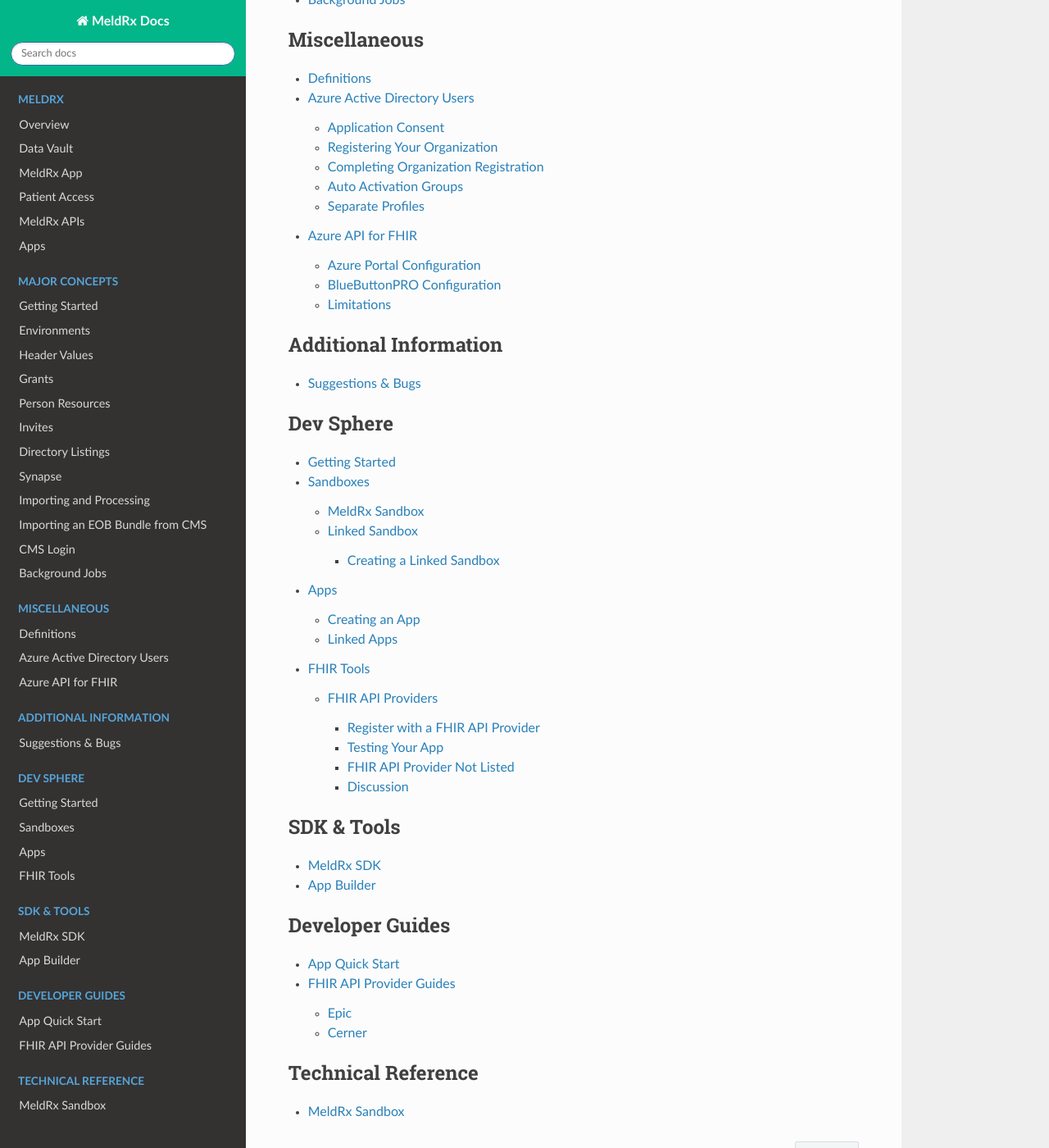
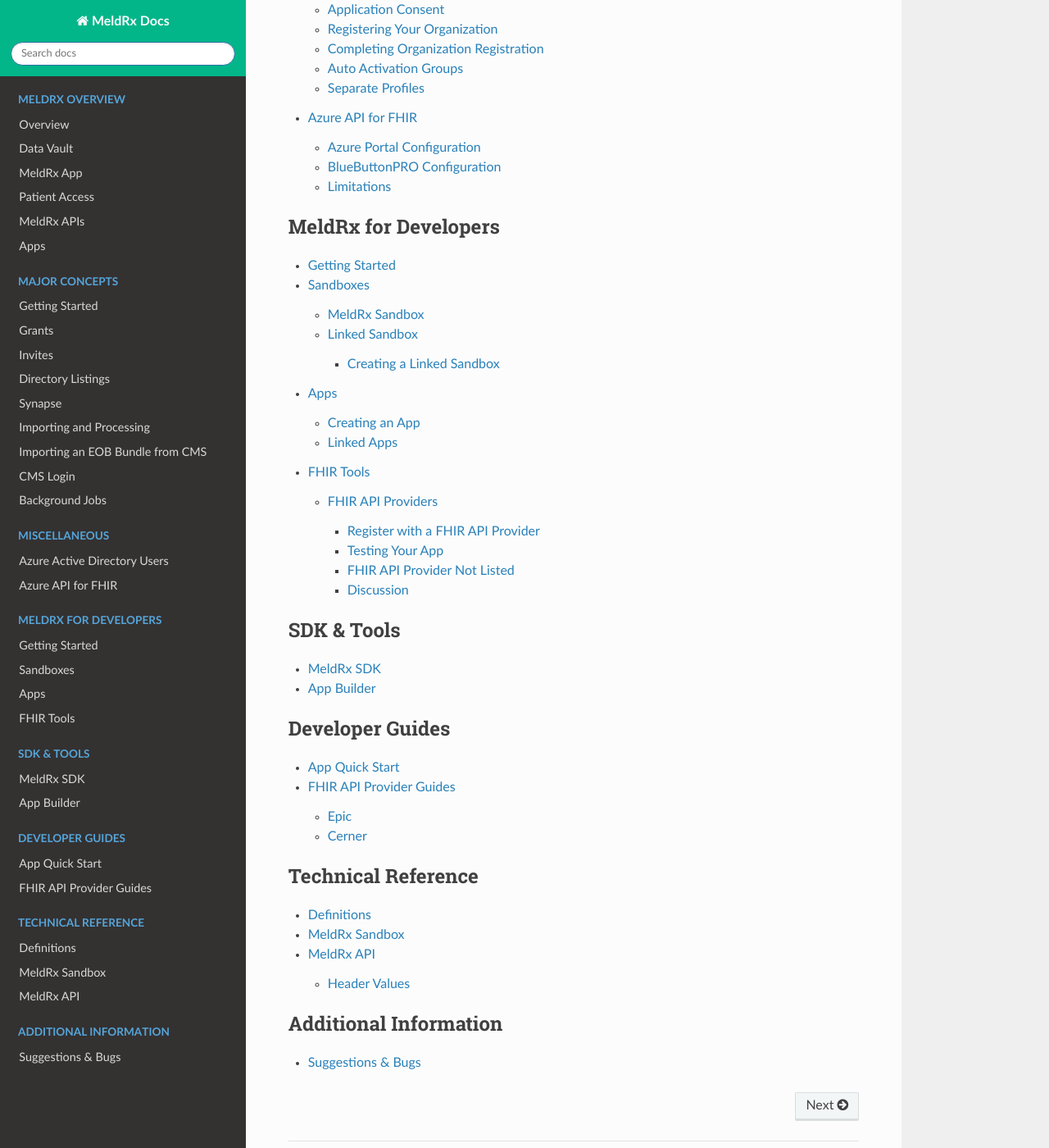
Before and after one commit to darena-solutions/bluebuttonpro-public, a Sphinx documentation site: the page built from docs/source/index.rst, in a window 1280 px wide and 1400 px high, scrolled down 2788 px. Shown: the whole window at 82% size. Built offline with Sphinx 7.4.7 and the Read the Docs theme 2.0.0, drawn with Linux system fonts in a browser that asks for light colours; pages that are not in the unit, such as notebooks, are missing from menus; some of the changed text lies outside the part shown.

Commit message:
More updates

```diff
--- a/docs/source/index.rst
+++ b/docs/source/index.rst
@@ -15,7 +15,7 @@
 
 .. toctree::
    :maxdepth: 4
-   :caption: MeldRx
+   :caption: MeldRx Overview
 
    meldrx/overview
    meldrx/data-vault
@@ -35,10 +35,7 @@
    :caption: Major Concepts
 
    getting-started
-   environments
-   header-values
    grants
-   person
    invite
    directory-listing
    synapse
@@ -51,24 +48,23 @@
    :maxdepth: 2
    :caption: Miscellaneous
 
-   definitions
    aad-users
    azure-api-linking
 
 .. toctree::
-   :maxdepth: 2
-   :caption: Additional Information
+   :maxdepth: 4
+   :caption: MeldRx for Patients
 
-   suggestions-and-bugs
+
 
 .. toctree::
    :maxdepth: 4
-   :caption: Dev Sphere
+   :caption: MeldRx for Developers
 
-   dev-sphere/getting-started
-   dev-sphere/sandboxes
-   dev-sphere/apps
-   dev-sphere/fhir-tools
+   dev-portal/getting-started
+   dev-portal/sandboxes
+   dev-portal/apps
+   dev-portal/fhir-tools
 
 .. toctree::
    :maxdepth: 4
@@ -88,4 +84,12 @@
    :maxdepth: 4
    :caption: Technical Reference
 
+   technical-reference/definitions
    technical-reference/meldrx-sandbox
+   technical-reference/meldrx-api
+
+.. toctree::
+   :maxdepth: 2
+   :caption: Additional Information
+
+   suggestions-and-bugs
--- a/docs/source/person.rst
+++ /dev/null
@@ -1,4 +0,0 @@
-Person Resources
-================
-
-TODO
```
Also changed, not shown: docs/source/dev-portal/fhir-tools.md (renamed from docs/source/dev-sphere/fhir-tools.md, +1 -1 lines), docs/source/dev-portal/sandboxes.md (renamed from docs/source/dev-sphere/sandboxes.md, +3 -1 lines), docs/source/environments.rst (deleted, +0 -26 lines), docs/source/header-values.rst (deleted, +0 -36 lines), docs/source/meldrx/overview.md (+0 -23 lines), docs/source/technical-reference/definitions.md (renamed from docs/source/definitions.rst, +4 -5 lines), docs/source/technical-reference/meldrx-api.md (added, +33 -0 lines), docs/source/dev-portal/apps.md (renamed from docs/source/dev-sphere/apps.md), docs/source/dev-portal/getting-started.md (renamed from docs/source/dev-sphere/getting-started.md).
